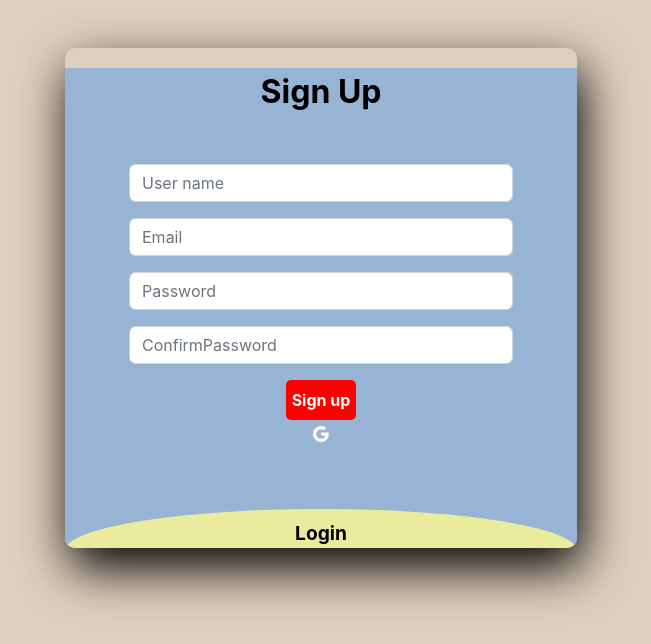
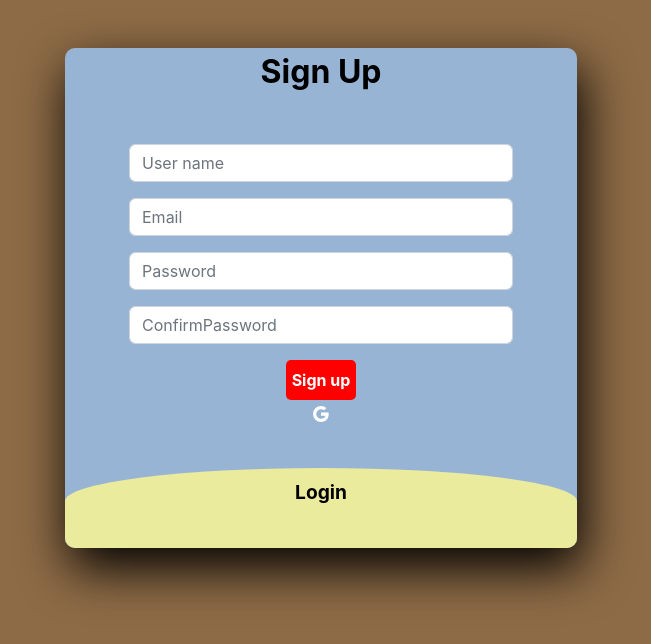
Before and after one commit to harshkumar88/ChatMate, a React (Create React App) app in the folder client/: page / in a window 1280 px wide. Shown: the top 644 px of the page, without its empty margins (319-970 px from the left). Built offline with nearby package versions, Linux system fonts and the light colour scheme.

Commit message:
Changes in form page

```diff
--- a/client/src/Components/Authentication/Form.css
+++ b/client/src/Components/Authentication/Form.css
@@ -8,7 +8,7 @@
   display: flex;
   justify-content: center;
   min-height: 100vh;
-  background-color: rgb(223, 207, 190);
+  background-color: rgb(141, 107, 70);
 }
 .FormMargin{
   margin-top: 5%;
@@ -49,7 +49,7 @@ label {
   font-size: 2em;
   justify-content: center;
   display: flex;
-  margin-top: 4%;
+  margin-top: 0%;
   /* margin-top: 5%; */
   font-weight: bold;
   cursor: pointer;
@@ -73,7 +73,6 @@ label {
 
 button {
 
-
   width: fit-content;
   height: 40px;
   /* padding: 10%; */
@@ -82,7 +81,7 @@ button {
   background: red;
   font-size: 1em;
   font-weight: bold;
-  margin-top: 10%;
+  /* margin-top: 10%; */
   outline: none;
   border: none;
   border-radius: 5px;
@@ -100,7 +99,7 @@ button:hover {
   /* position: relative; */
   background-color: #ebeb9d;
   /* color: #000; */
-  border-radius: 60% / 10%;
+  border-radius: 60% / 8%;
   display: block;
   justify-content: center;
   transform: translateY(-80px);
--- a/client/src/Components/Authentication/Login.js
+++ b/client/src/Components/Authentication/Login.js
@@ -56,7 +56,7 @@ const Login = () => {
                 <label htmlFor="chk" aria-hidden="true">
                     Login
                 </label>
-                <div className='w-75 mx-auto'>
+                <div className='w-75 mt-5 mx-auto'>
                     <input
                         type="text"
                         name="username"
@@ -67,7 +67,7 @@ const Login = () => {
                         onChange={getData}
                     />
                 </div>
-                <div className='w-75 mx-auto'>
+                <div className='w-75 mt-3 mx-auto'>
                     <input
                         type="email"
                         name="email"
@@ -78,7 +78,7 @@ const Login = () => {
                         onChange={getData}
                     />
                 </div>
-                <div className='w-75 mx-auto'>
+                <div className='w-75 mt-3 mx-auto'>
                     <input
                         type="password"
                         name="password"
@@ -89,7 +89,7 @@ const Login = () => {
                         onChange={getData}
                     />
                 </div>
-                <button>Login</button>
+                <button className='mt-3'>Login</button>
             </form></div>
     )
 }
```
Also changed, not shown: 1 other file (tests, documents, lock files or other folders).
